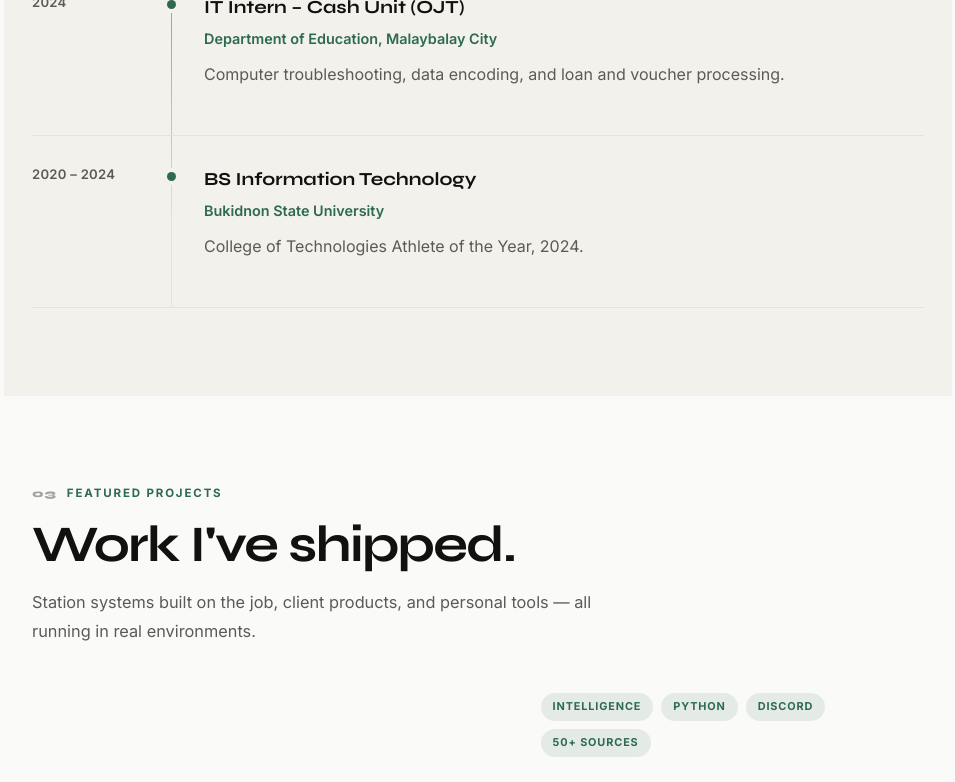
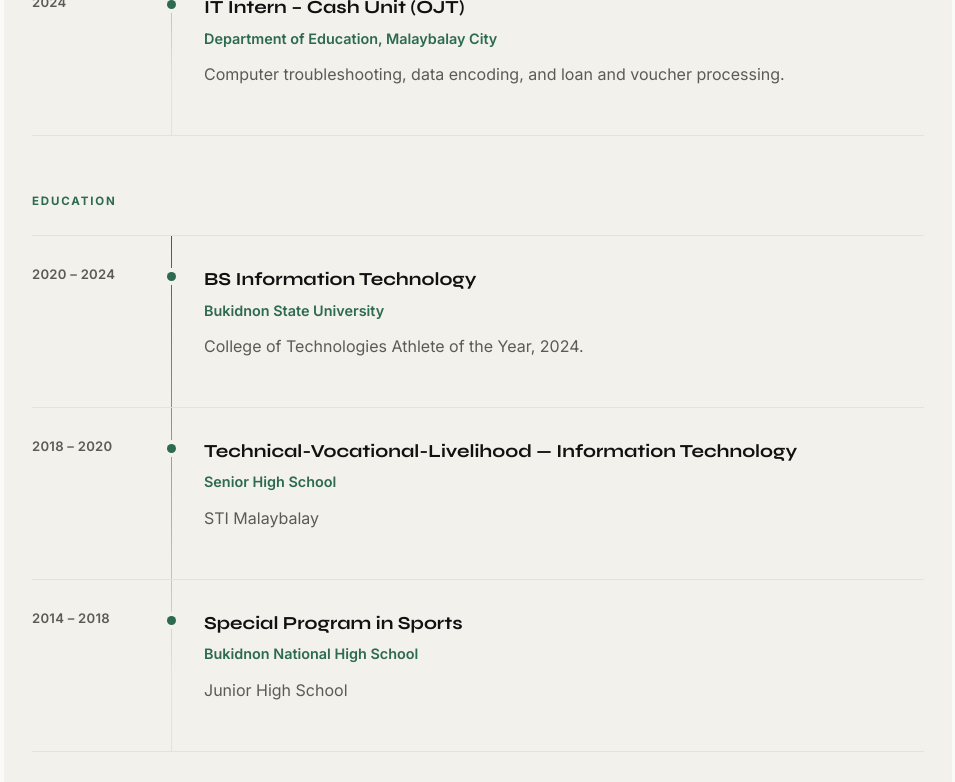
Before and after one commit to klaayd39/new-portfolio, a React (Vite) app: page / in a window 1280 px wide. Shown: the part 2220-3002 px from the top of the page, without its empty margins (304-1259 px from the left). Built offline with nearby package versions, Linux system fonts and the light colour scheme.

Commit message:
add education

```diff
--- a/src/index.css
+++ b/src/index.css
@@ -1018,6 +1018,15 @@
   margin-bottom: 10px;
 }
 
+.education-label {
+  margin-top: clamp(40px, 6vw, 56px);
+  margin-bottom: 24px;
+}
+
+.education-timeline {
+  margin-top: 0;
+}
+
 /* ── Projects ── */
 .featured-list {
   display: flex;
@@ -1950,6 +1959,7 @@
 .rv-text-bold { font-size: 0.9rem; font-weight: 700; color: #222; }
 .rv-edu-school { font-size: 0.9rem; font-weight: 700; color: #222; margin-bottom: 2px; }
 .rv-edu-degree { font-size: 0.85rem; font-style: italic; color: #555; }
+.rv-edu + .rv-edu { margin-top: 12px; }
 .rv-job { margin-bottom: 20px; }
 .rv-job-header {
   display: flex;
--- a/src/pages/Home.jsx
+++ b/src/pages/Home.jsx
@@ -27,11 +27,26 @@
     org: 'Department of Education, Malaybalay City',
     detail: 'Computer troubleshooting, data encoding, and loan and voucher processing.',
   },
+]
+
+const EDUCATION = [
   {
     period: '2020 – 2024',
     role: 'BS Information Technology',
     org: 'Bukidnon State University',
     detail: 'College of Technologies Athlete of the Year, 2024.',
+  },
+  {
+    period: '2018 – 2020',
+    role: 'Technical-Vocational-Livelihood — Information Technology',
+    org: 'Senior High School',
+    detail: 'STI Malaybalay',
+  },
+  {
+    period: '2014 – 2018',
+    role: 'Special Program in Sports',
+    org: 'Bukidnon National High School',
+    detail: 'Junior High School',
   },
 ]
 
@@ -183,6 +198,24 @@
                   <h3 className="timeline-role">{item.role}</h3>
                   <p className="timeline-org">{item.org}</p>
                   <p className="body-text">{item.detail}</p>
+                </div>
+              </MotionReveal>
+            ))}
+          </div>
+
+          <MotionReveal delay={0.16}>
+            <p className="section-label education-label">Education</p>
+          </MotionReveal>
+
+          <div className="timeline education-timeline">
+            {EDUCATION.map((item, i) => (
+              <MotionReveal key={item.role + item.org} delay={0.2 + i * 0.06} className="timeline-item">
+                {item.period && <span className="timeline-period">{item.period}</span>}
+                {!item.period && <span className="timeline-period" aria-hidden="true" />}
+                <div>
+                  <h3 className="timeline-role">{item.role}</h3>
+                  <p className="timeline-org">{item.org}</p>
+                  {item.detail && <p className="body-text">{item.detail}</p>}
                 </div>
               </MotionReveal>
             ))}
--- a/src/pages/Resume.jsx
+++ b/src/pages/Resume.jsx
@@ -84,6 +84,14 @@
               <div className="rv-edu">
                 <p className="rv-edu-school">Bukidnon State University</p>
                 <p className="rv-edu-degree">Bachelor of Science in Information Technology (2020 – 2024)</p>
+              </div>
+              <div className="rv-edu">
+                <p className="rv-edu-school">STI Malaybalay</p>
+                <p className="rv-edu-degree">Technical-Vocational-Livelihood — Information Technology, Senior High School (2018 – 2020)</p>
+              </div>
+              <div className="rv-edu">
+                <p className="rv-edu-school">Bukidnon National High School</p>
+                <p className="rv-edu-degree">Special Program in Sports, Junior High School (2014 – 2018)</p>
               </div>
             </section>
 
```
Also changed, not shown: build.js (+17 -1 lines).
